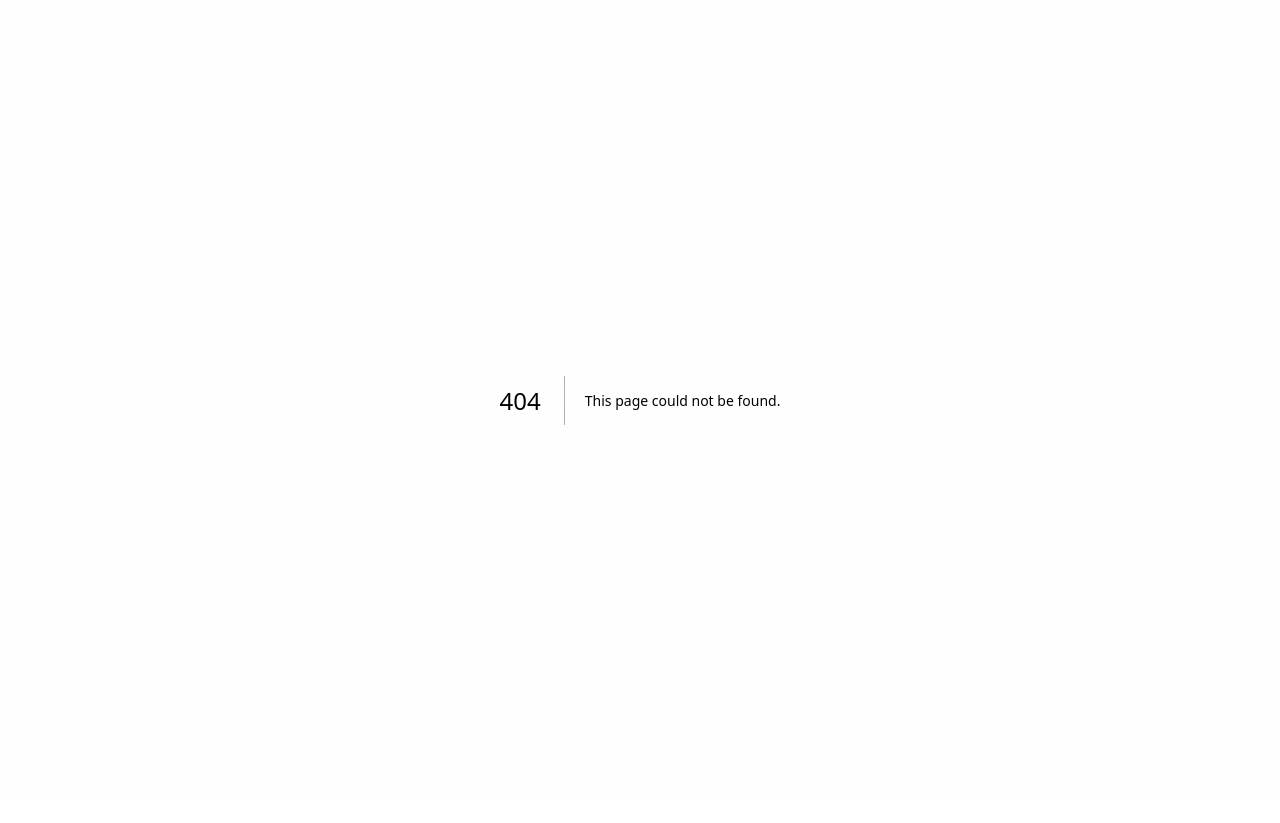
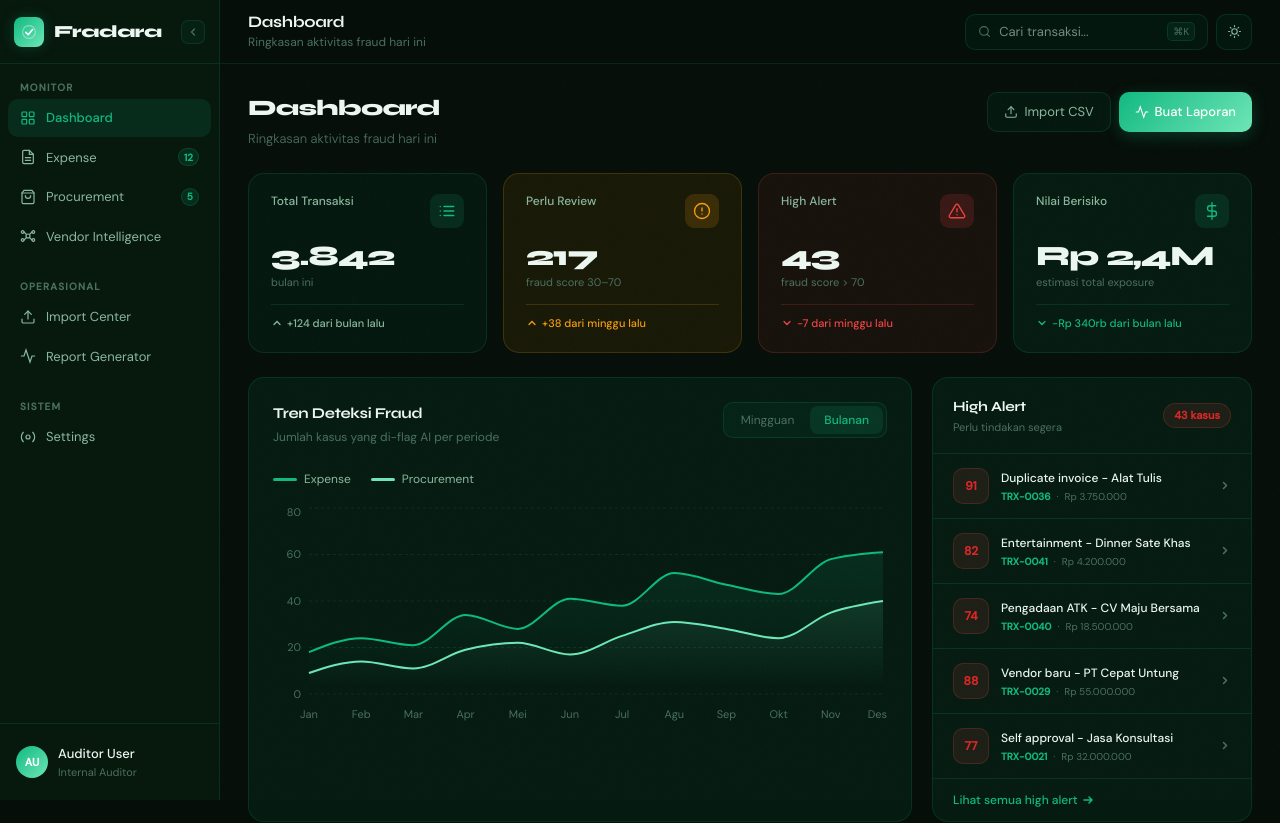
Before and after one commit to LGTM-Build/FE-Fraud-Detection-Platform, a Next.js app: page /dashboard in a window 1280 px wide. Before the commit this address had no page. Shown: the top 823 px of the page. Before the commit the page ends 800 px from the top, so only its background shows below. Built offline with nearby package versions, Linux system fonts and the light colour scheme.

Commit message:
feat: [LS] add page and layout dashboard

```diff
--- /dev/null
+++ b/app/dashboard/layout.tsx
@@ -0,0 +1,35 @@
+"use client";
+import { useState } from "react";
+import Sidebar from "@/components/dashboard/Sidebar";
+import TopBar from "@/components/dashboard/TopBar";
+
+export default function DashboardLayout({ children }: { children: React.ReactNode }) {
+  const [collapsed, setCollapsed] = useState(false);
+
+  return (
+    <div
+      style={{
+        display: "flex",
+        minHeight: "100vh",
+        background: "var(--bg)",
+        // Expose sidebar width as CSS var so TopBar fixed can sync its left offset
+        ["--sidebar-w" as string]: collapsed ? "64px" : "220px",
+      }}
+    >
+      <Sidebar collapsed={collapsed} setCollapsed={setCollapsed} />
+
+      <div style={{ flex: 1, display: "flex", flexDirection: "column", minWidth: 0, overflow: "hidden" }}>
+        <TopBar title="Dashboard" subtitle="Ringkasan aktivitas fraud hari ini" />
+
+        <main style={{
+          flex: 1,
+          padding: "28px",
+          overflowY: "auto",
+          overflowX: "hidden",
+        }}>
+          {children}
+        </main>
+      </div>
+    </div>
+  );
+}
--- /dev/null
+++ b/app/dashboard/page.tsx
@@ -0,0 +1,48 @@
+"use client"
+
+import SummaryCards from "@/components/dashboard/SummaryCards";
+import FraudTrendChart from "@/components/dashboard/FraudTrendChart";
+import RecentTransactionsTable from "@/components/dashboard/RecentTransactionsTable";
+import QuickActions from "@/components/dashboard/QuickActions";
+import HighAlertList from "@/components/dashboard/HighAlertList";
+
+export default function DashboardPage() {
+  return (
+    <div style={{ display: "flex", flexDirection: "column", gap: "24px" }}>
+
+      {/* Page header */}
+      <div style={{
+        display: "flex", alignItems: "flex-start",
+        justifyContent: "space-between", gap: "16px",
+      }}>
+        <div>
+          <h1 style={{
+            fontFamily: "'Syne', sans-serif",
+            fontSize: "22px", fontWeight: 800,
+            color: "var(--tp)", letterSpacing: "-0.8px",
+            marginBottom: "4px",
+          }}>
+            Dashboard
+          </h1>
+          <p style={{ fontSize: "13px", color: "var(--tm)", fontWeight: 300 }}>
+            Ringkasan aktivitas fraud hari ini
+          </p>
+        </div>
+        <QuickActions />
+      </div>
+
+      {/* Summary cards */}
+      <SummaryCards />
+
+      {/* Chart + high alert panel */}
+      <div style={{ display: "grid", gridTemplateColumns: "1fr 320px", gap: "20px" }}>
+        <FraudTrendChart />
+        <HighAlertList />
+      </div>
+
+      {/* Transactions table */}
+      <RecentTransactionsTable />
+
+    </div>
+  );
+}
```
